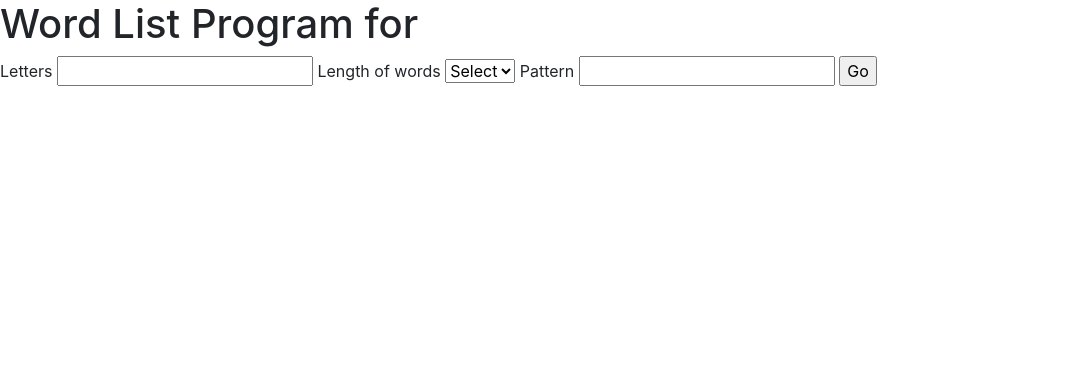
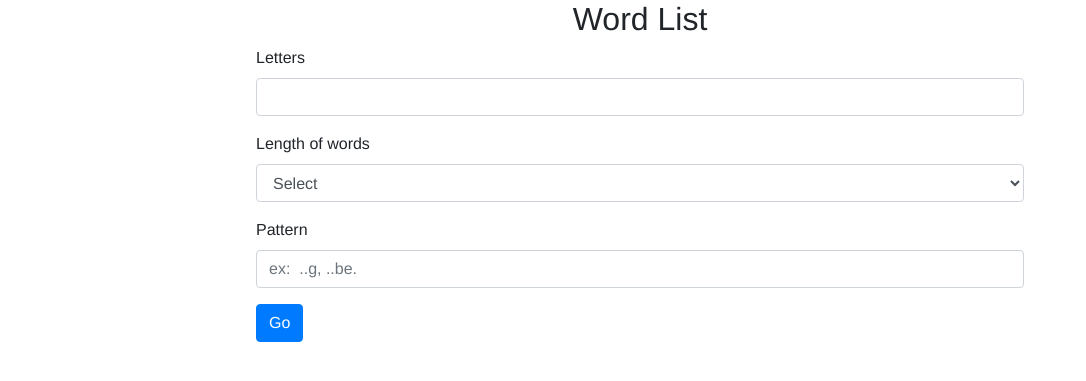
Before and after one commit to BobbyClasemann/wordlist-clasemann, a Flask app: page /words in a window 1280 px wide. Shown: the top 381 px of the page, without its empty margins (0-1086 px from the left). Run offline with Flask 2, Linux system fonts and the light colour scheme; some libraries are stand-ins or nearby versions.

Commit message:
modals work with displaying word definitions error checked if word not found using bootstrap for better looking app

```diff
--- a/app.py
+++ b/app.py
@@ -72,13 +72,11 @@
 
 	word_set_alpha = sorted(word_set, key=str.lower)
 	return render_template('wordlist.html',
-		wordlist=sorted(word_set_alpha, key=len),
-		name="CS4131")
+		wordlist=sorted(word_set_alpha, key=len))
 
 @app.route('/proxy/<word>')
 def proxy(word):
 	print(word)
-	#result = requests.get(request.args['https://dictionaryapi.com/api/v3/references/collegiate/json/voluminous?key=d1055154-10f5-41ed-a300-beb207ed7018'])
 	result = requests.get(f'https://dictionaryapi.com/api/v3/references/collegiate/json/{word}?key=d1055154-10f5-41ed-a300-beb207ed7018')
 	resp = Response(result.text)
 	print(resp)
--- a/static/wordstyle.css
+++ b/static/wordstyle.css
@@ -1,9 +1,15 @@
 main {
-	display: grid;
-	grid-template-columns: 1fr 1fr 1fr 1fr;
-	background-color: grey;
+	margin-left: auto;
+	margin-right: auto;
+	width: 60%;
+	font-style: bold;
+	font-family: Helvetica, sans-serif;
 }
 
 .wordbox {
 	text-align: center;
 }
+
+.title {
+	text-align: center;
+}
--- a/templates/base.html
+++ b/templates/base.html
@@ -5,16 +5,19 @@
 		<meta charset="utf-8">
         <meta name="viewport" content="width=device-width, initial-scale=1, shrink-to-fit=no">
         <link rel="stylesheet" href="https://maxcdn.bootstrapcdn.com/bootstrap/4.3.1/css/bootstrap.min.css">
+    <main>
 		<body>
 			{% block navbar %}
-		<nav>
-			<h1>Word List Program for {{ name }}</h1>
-		</nav>
+			<div class="title">
+				<h2>Word List</h2>
+			</div>
 			{% endblock %}
 			{% block content %}
 			default content
 			{% endblock %}
 		</body>
+	</main>
 	<script type="text/javascript" src="/static/app.js"></script>
 	<script src="https://ajax.googleapis.com/ajax/libs/jquery/3.4.1/jquery.min.js"></script>
+	<script src="https://maxcdn.bootstrapcdn.com/bootstrap/4.3.1/js/bootstrap.min.js"></script>
 </html>
--- a/templates/index.html
+++ b/templates/index.html
@@ -3,13 +3,19 @@
 {% block content %}
 	<form action="/words" method="post" onsubmit="return checkFields()">
 		{{ form.hidden_tag() }}
-		{{ form.avail_letters.label }}
-		{{ form.avail_letters }}
-		{{ form.num_letters.label }}
-		{{ form.num_letters }}
-		{{ form.pattern_letters.label }}
-		{{ form.pattern_letters }}
-		{{ form.submit() }}
+		<div class="form-group">
+			{{ form.avail_letters.label }}
+			{{ form.avail_letters(class_="form-control") }}
+		</div>
+		<div class="form-group">
+			{{ form.num_letters.label }}
+			{{ form.num_letters(class_="form-control") }}
+		</div>
+		<div class="form-group">
+			{{ form.pattern_letters.label }}
+			{{ form.pattern_letters(class_="form-control", placeholder="ex:  ..g, ..be.") }}
+		</div>
+		{{ form.submit(class_="btn btn-primary") }}
 	</form>
 
 {% endblock %}
```
Also changed, not shown: static/app.js (+8 -25 lines), templates/wordlist.html (+18 -5 lines). Lines whose indentation alone changed are shown as unchanged.
